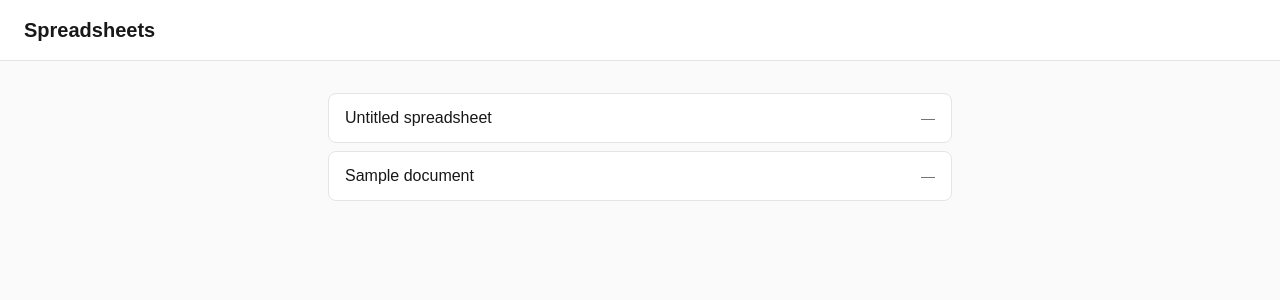
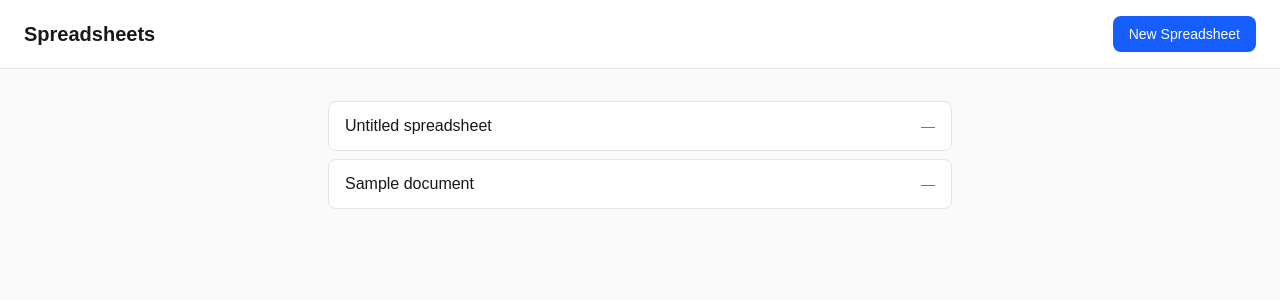
Before and after one commit to madhumithakk01/Spreadsheet, a Next.js app: page / in a window 1280 px wide. Shown: the top 300 px of the page. Built offline with nearby package versions, Linux system fonts and the light colour scheme; no server answers.

Commit message:
add New Spreadsheet button to dashboard header

```diff
--- a/app/page.tsx
+++ b/app/page.tsx
@@ -1,8 +1,8 @@
 import Link from "next/link";
+import { NewSpreadsheetButton } from "@/components/NewSpreadsheetButton";
 
 /**
- * Dashboard: placeholder list of spreadsheet documents.
- * Real document list from Firestore will be implemented later.
+ * Dashboard: list of spreadsheet documents and button to create a new one.
  */
 
 const PLACEHOLDER_DOCS = [
@@ -13,10 +13,11 @@ const PLACEHOLDER_DOCS = [
 export default function DashboardPage() {
   return (
     <div className="min-h-screen bg-zinc-50 dark:bg-zinc-950">
-      <header className="border-b border-zinc-200 bg-white px-6 py-4 dark:border-zinc-800 dark:bg-zinc-900">
+      <header className="flex items-center justify-between border-b border-zinc-200 bg-white px-6 py-4 dark:border-zinc-800 dark:bg-zinc-900">
         <h1 className="text-xl font-semibold text-zinc-900 dark:text-zinc-100">
           Spreadsheets
         </h1>
+        <NewSpreadsheetButton />
       </header>
       <main className="mx-auto max-w-2xl px-6 py-8">
         <ul className="space-y-2">
```
